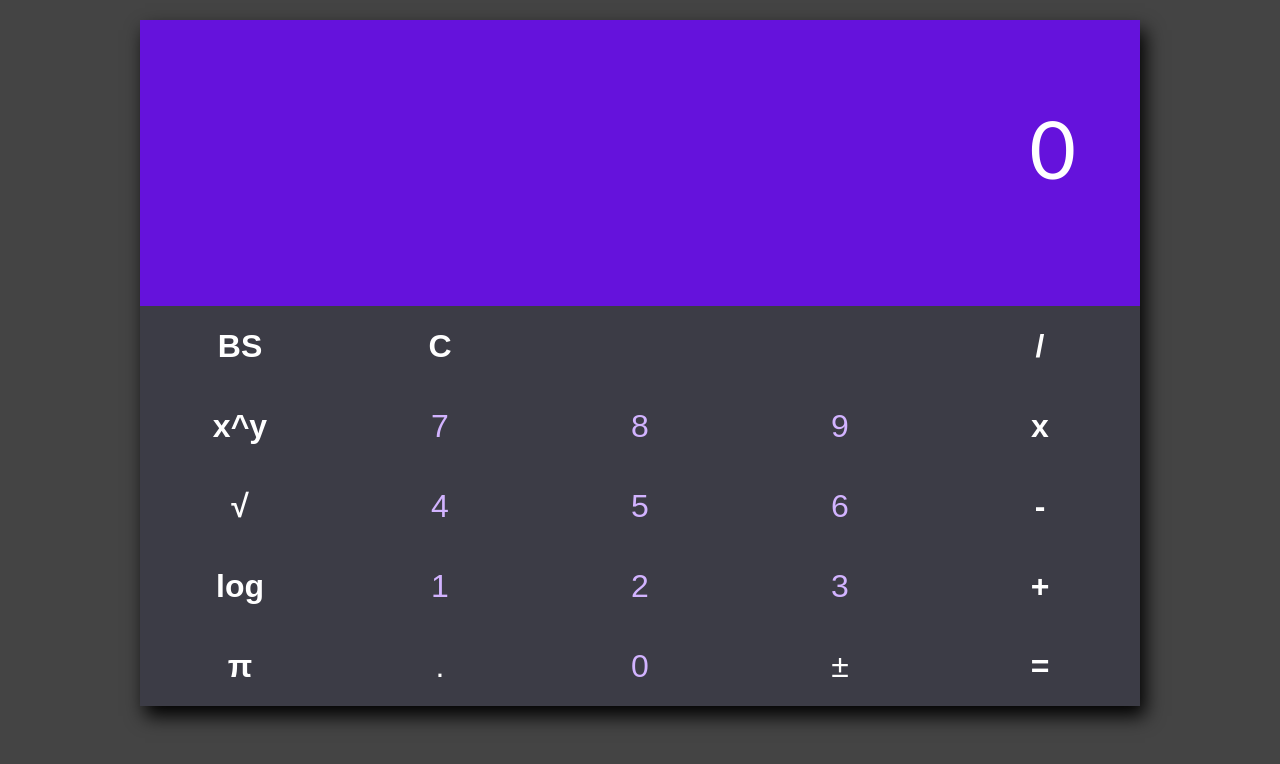
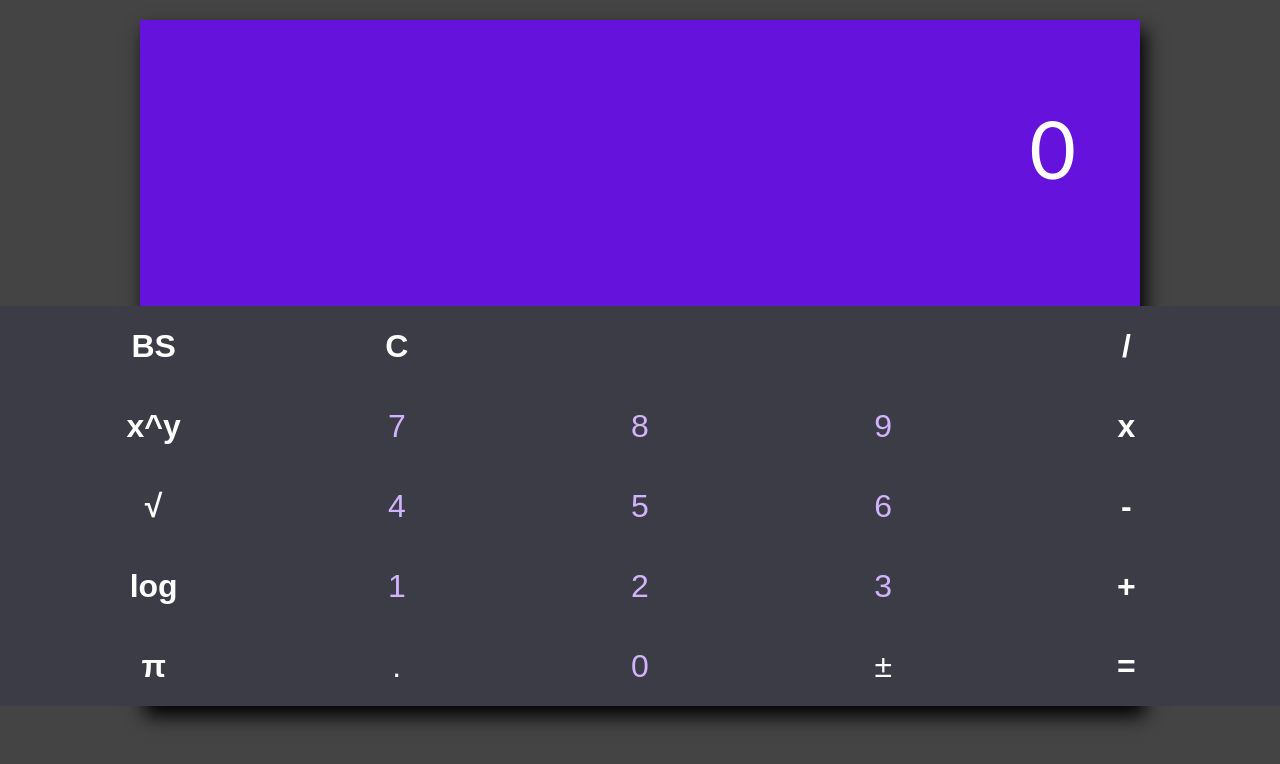
Before and after one commit to pleavitt/calculator, a React (Create React App) app: page / in a window 1280 px wide. Shown: the top 764 px of the page. Built offline with nearby package versions, Linux system fonts and the light colour scheme.

Commit message:
UI minor edits

```diff
--- a/src/App.css
+++ b/src/App.css
@@ -21,7 +21,7 @@ body {
   flex-direction: column;
   align-items: center;
   box-shadow: 5px 10px 18px #000;
-  min-width: 400px;
+  min-width: 350px;
   max-width: 1000px;
 }
 
@@ -30,7 +30,7 @@ body {
   flex-direction: row;
   align-items: center;
   justify-content: center;
-  width: 100%;
+  width: 100vw;
   background-color: #3C3C46;
 }
 
```
